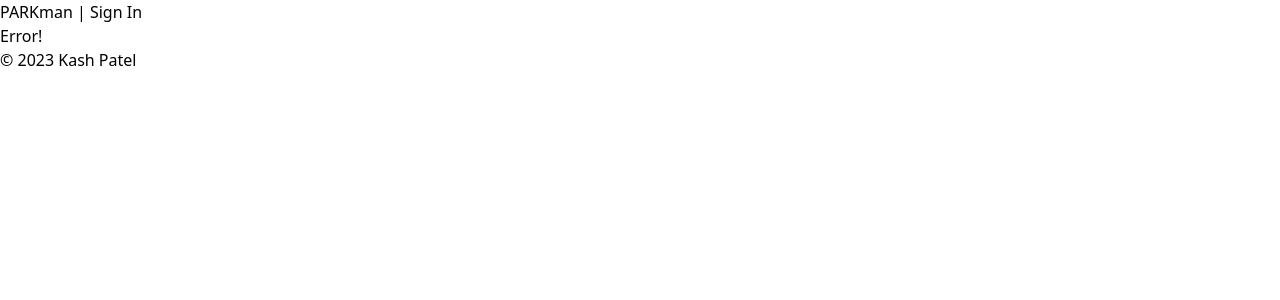
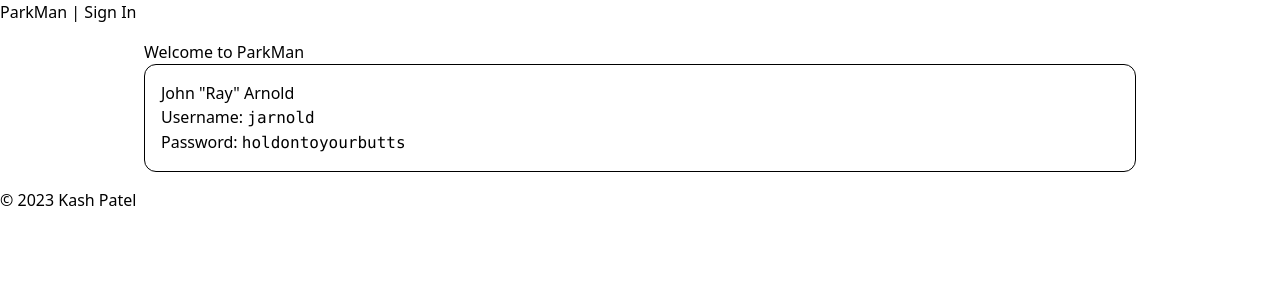
Before and after one commit to kash-patel/issue-tracker, a React (Vite) app in the folder frontend/: page / in a window 1280 px wide. Shown: the top 300 px of the page. Built offline with nearby package versions, Linux system fonts and the light colour scheme; no server answers.

Commit message:
Implement simple one-click user profile sign in.

```diff
--- a/frontend/index.html
+++ b/frontend/index.html
@@ -4,7 +4,7 @@
 		<meta charset="UTF-8" />
 		<link rel="icon" type="image/svg+xml" href="/vite.svg" />
 		<meta name="viewport" content="width=device-width, initial-scale=1.0" />
-		<title>PARKman - Jurassic Park Resource Manager and Issue Tracker</title>
+		<title>ParkMan - Jurassic Park Resource Manager and Issue Tracker</title>
 	</head>
 	<body>
 		<div id="root"></div>
--- a/frontend/src/components/Header.tsx
+++ b/frontend/src/components/Header.tsx
@@ -23,7 +23,7 @@ const Header = () => {
 
 	return (
 		<header>
-			<Link to={"/"}>PARKman</Link> |{" "}
+			<Link to={"/"}>ParkMan</Link> |{" "}
 			{userDetails ? (
 				<Link onClick={logoutHandler} to={"/"}>
 					Sign Out
--- a/frontend/src/data/userProfiles.ts
+++ b/frontend/src/data/userProfiles.ts
@@ -1,10 +1,8 @@
 const JohnArnold = {
-	id: 2,
+	id: 3,
 	display_name: 'John "Ray" Arnold',
 	username: "jarnold",
 	password: "holdontoyourbutts",
 };
 
-export const UserProfiles = {
-	JohnArnold,
-};
+export const UserProfiles = [JohnArnold];
--- a/frontend/src/index.css
+++ b/frontend/src/index.css
@@ -1,6 +1,12 @@
 @tailwind base;
 @tailwind components;
 @tailwind utilities;
+
+main {
+	max-width: 64rem;
+	margin: 0 auto;
+	padding: 1em;
+}
 
 /*
 :root {
--- a/frontend/src/screens/HomeScreen.tsx
+++ b/frontend/src/screens/HomeScreen.tsx
@@ -1,30 +1,67 @@
-import { useListQuery } from "../slices/usersApiSlice";
+import { useDispatch, useSelector } from "react-redux";
+import { useNavigate } from "react-router-dom";
+import { setCredentials } from "../slices/authSlice";
+import { useLoginMutation } from "../slices/usersApiSlice";
+import { UserProfiles } from "../data/userProfiles";
 
 const HomeScreen = () => {
-	const { data: users, isLoading, error } = useListQuery(null);
+	const dispatch = useDispatch();
+	const navigate = useNavigate();
+	const [login, { isLoading, error }] = useLoginMutation();
+	const { userDetails } = useSelector((state: any) => state.auth);
+
+	async function handleProfileClick(username: string, password: string) {
+		try {
+			const res = await login({ username, password }).unwrap();
+			dispatch(setCredentials({ ...res }));
+			navigate("/");
+		} catch (err) {
+			console.log(err);
+		}
+	}
 
 	return (
 		<section>
-			{isLoading ? (
-				<p>Loading...</p>
-			) : error ? (
-				<p>Error!</p>
+			{userDetails ? (
+				<>
+					<h2>Welcome, {userDetails.firstName}.</h2>
+				</>
 			) : (
 				<>
-					<h2>Users</h2>
+					<h2>Welcome to ParkMan</h2>
 					<ul>
-						{users.map(
-							(userDetails: {
+						{UserProfiles.map(
+							(userProfile: {
 								id: number;
+								display_name: string;
 								username: string;
-								password_hashed: string;
-								first_name: string;
-								last_name: string;
+								password: string;
 							}) => (
-								<li key={userDetails.id}>{userDetails.first_name}</li>
+								<li
+									key={userProfile.id}
+									className="p-4 border border-black border-solid rounded-xl cursor-pointer select-none"
+									onClick={async () =>
+										await handleProfileClick(
+											userProfile.username,
+											userProfile.password
+										)
+									}
+								>
+									<div>
+										<p>{userProfile.display_name}</p>
+										<p>
+											Username: <code>{userProfile.username}</code>
+										</p>
+										<p>
+											Password: <code>{userProfile.password}</code>
+										</p>
+									</div>
+								</li>
 							)
 						)}
 					</ul>
+					{isLoading && <p>Loading...</p>}
+					{error && <p className="text-red-500">error</p>}
 				</>
 			)}
 		</section>
```
